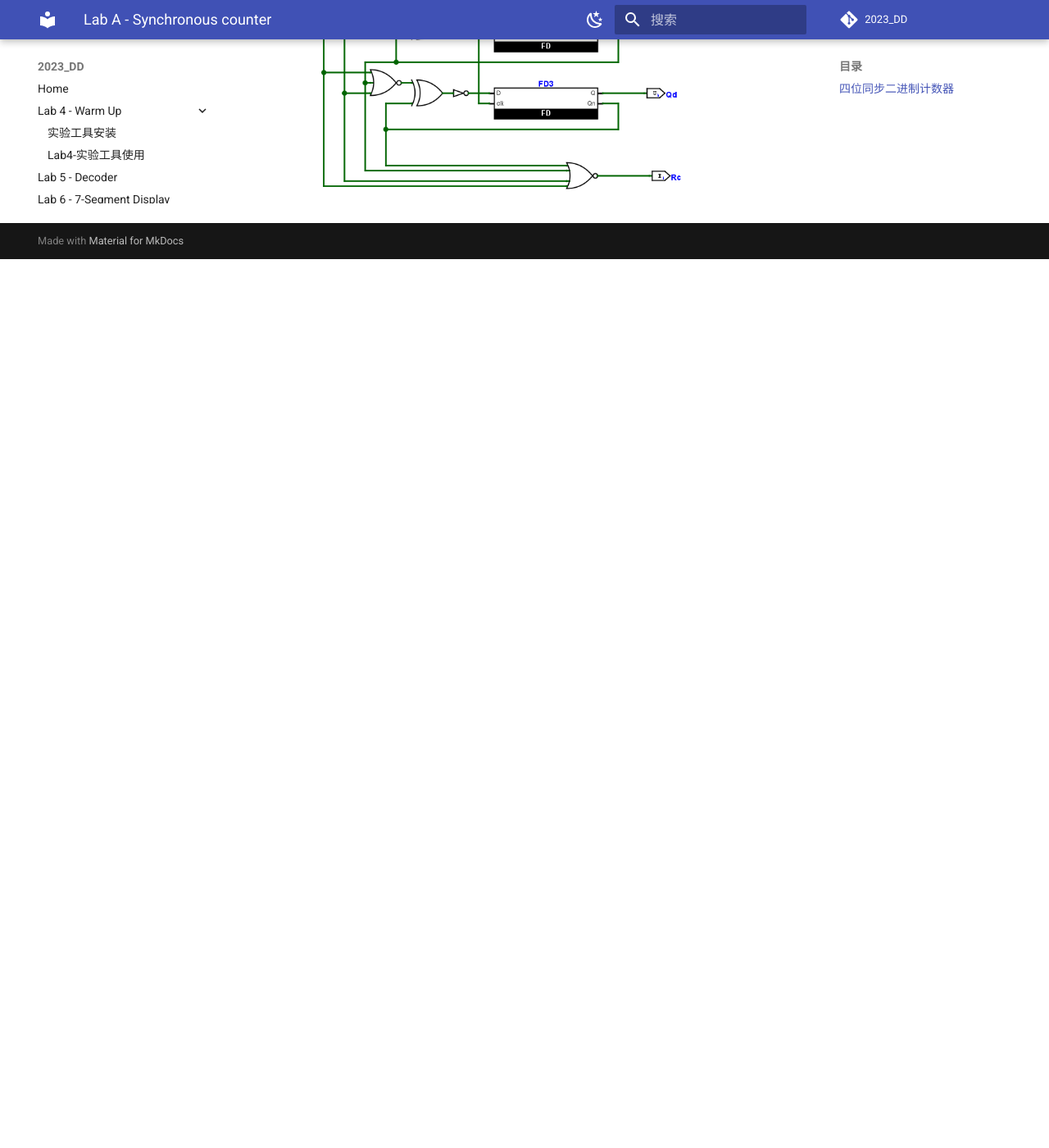
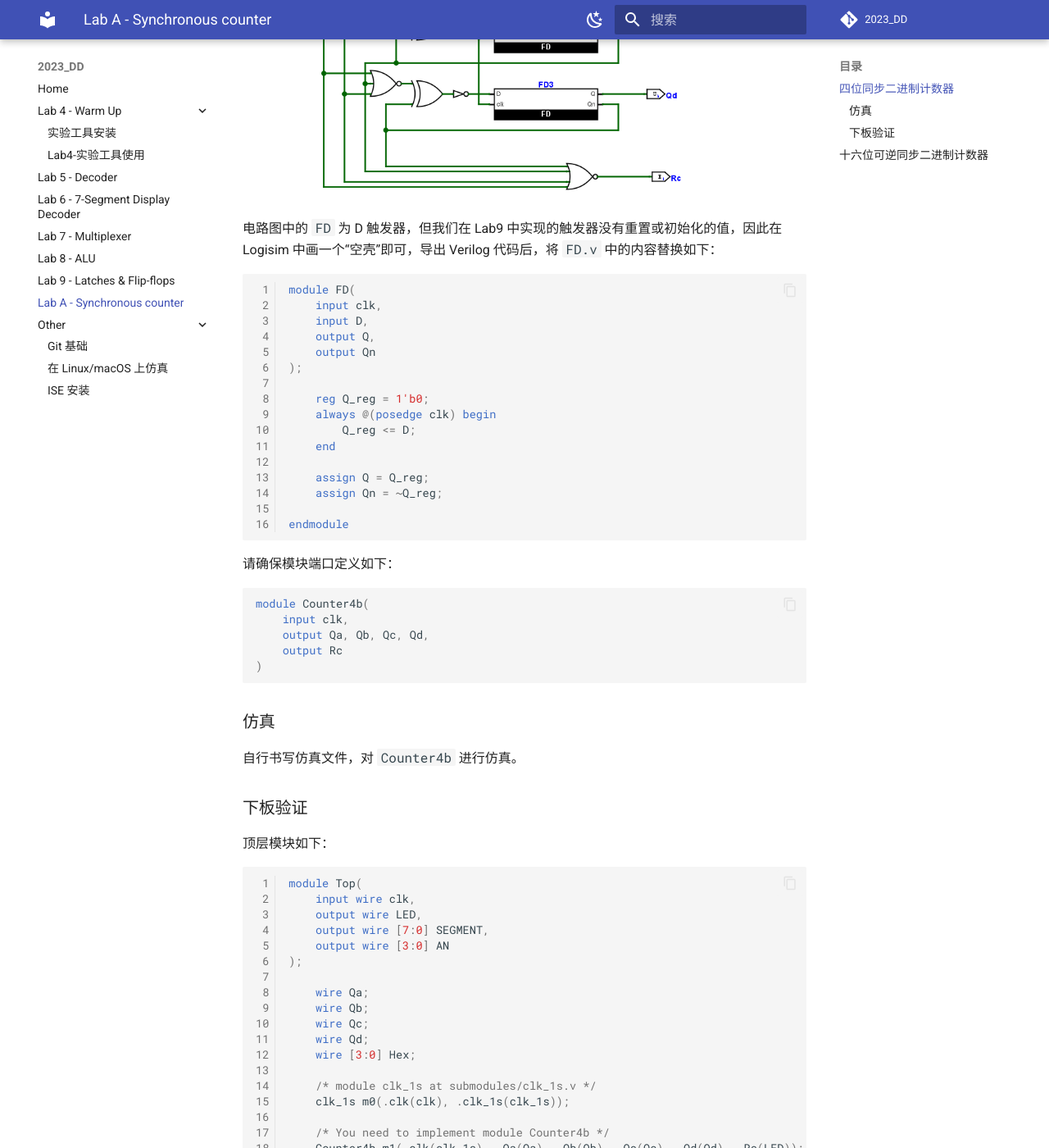
Before and after one commit to Guahao31/2023_DD, an MkDocs documentation site: the page built from docs/labA/sync_counter.md, in a window 1280 px wide and 1400 px high, scrolled down 1473 px. Shown: the whole window at 82% size. Built offline with MkDocs 1.6.1 and Material for MkDocs 9.7.7, drawn with Linux system fonts in a browser that asks for light colours; a script that is not in the unit is left out; comment, search, counter and statistics services are not loaded; before the commit the page ends 1789 px from its top, so only the background shows below that; some of the changed text lies outside the part shown.

Commit message:
impl of Counter4b

````diff
--- a/docs/labA/sync_counter.md
+++ b/docs/labA/sync_counter.md
@@ -26,6 +26,84 @@ $$
 R_C = Q_AQ_BQ_CQ_D = \overline{\overline{Q_A} + \overline{Q_B} + \overline{Q_C} + \overline{Q_D}}
 $$
 
-可以得到电路图：
+可以得到电路图，电路名为 `Counter4b`：
 
 <img src="../pic/circuit_counter4b.png" style="zoom:70%">
+
+电路图中的 `FD` 为 D 触发器，但我们在 Lab9 中实现的触发器没有重置或初始化的值，因此在 Logisim 中画一个“空壳”即可，导出 Verilog 代码后，将 `FD.v` 中的内容替换如下：
+
+```verilog linenums="1"
+module FD(
+    input clk,
+    input D,
+    output Q,
+    output Qn
+);
+
+    reg Q_reg = 1'b0;
+    always @(posedge clk) begin
+        Q_reg <= D;
+    end
+
+    assign Q = Q_reg;
+    assign Qn = ~Q_reg;
+
+endmodule
+```
+
+请确保模块端口定义如下：
+
+```verilog
+module Counter4b(
+    input clk,
+    output Qa, Qb, Qc, Qd,
+    output Rc
+)
+```
+
+### 仿真
+
+自行书写仿真文件，对 `Counter4b` 进行仿真。
+
+### 下板验证
+
+顶层模块如下：
+
+```verilog linenums="1"
+module Top(
+	input wire clk,
+	output wire LED,
+	output wire [7:0] SEGMENT,
+	output wire [3:0] AN
+);
+
+	wire Qa;
+	wire Qb;
+	wire Qc;
+	wire Qd;
+	wire [3:0] Hex;
+
+	/* module clk_1s at submodules/clk_1s.v */
+	clk_1s m0(.clk(clk), .clk_1s(clk_1s));
+
+	/* You need to implement module Counter4b */
+	Counter4b m1(.clk(clk_1s), .Qa(Qa), .Qb(Qb), .Qc(Qc), .Qd(Qd), .Rc(LED));
+
+	assign Hex = {Qd, Qc, Qb, Qa};
+
+	// Please replace module below with your module completed in Lab 6
+	// Pay attention to the correctness of the module name and port name
+	// NOTE: SEGMENT and Segement are different port names
+
+	// BTN[0]: LE, valid with value 0
+	// BTN[1]: point, light with value 1
+	// SW[7:4]: AN, light with value 1(AN[i] = ~SW[i+4])
+	// SW[3:0]: number to display
+	DispNum display(.BTN(2'b00), .SW({4'b0001, Hex}), .SEGMENT(SEGMENT), .AN(AN));
+
+endmodule
+```
+
+子模块 `clk_1s` 文件 [clk_1s.v](../attachment/clk_1s.v)与[约束文件](../attachment/constraints_labA_part1.xdc)。
+
+## 十六位可逆同步二进制计数器
````
